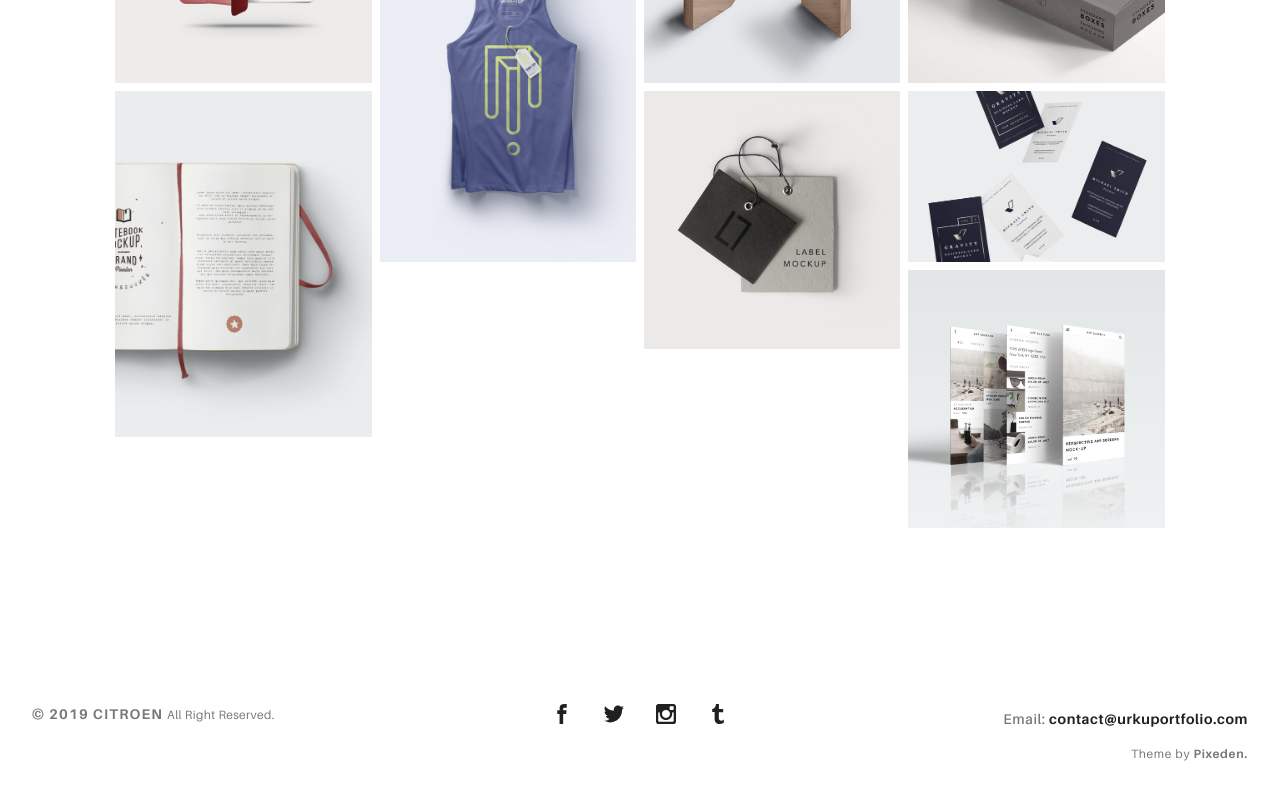
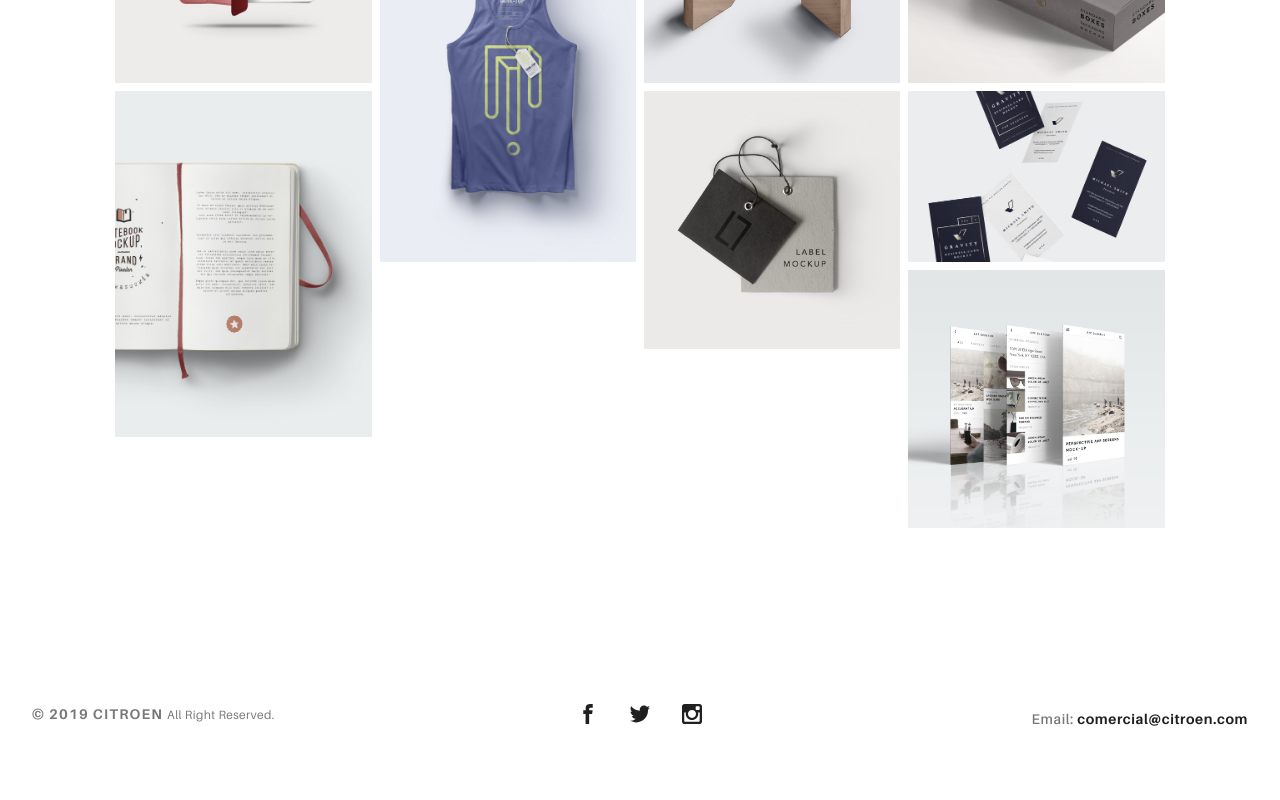
Before and after one commit to pablodiazmolina/portalVehiculosOcasion, an Angular app: page /#/home in a window 1280 px wide. Before the commit this address led to /home#/home. Shown: the part 578-1378 px from the top of the page. After the commit the page ends 1355 px from the top, so only its background shows below. Built offline with nearby package versions, Linux system fonts and the light colour scheme.

Commit message:
Añadidas interfaces

```diff
--- a/src/app/app-routing.module.ts
+++ b/src/app/app-routing.module.ts
@@ -12,7 +12,7 @@ const routes: Routes = [
 ];
 
 @NgModule({
-  imports: [RouterModule.forRoot(routes)],
+  imports: [RouterModule.forRoot(routes, { useHash: true })],
   exports: [RouterModule]
 })
 export class AppRoutingModule { }
--- a/src/app/app.component.ts
+++ b/src/app/app.component.ts
@@ -1,4 +1,5 @@
 import { Component } from '@angular/core';
+import { InfoPaginaService } from './services/info-pagina.service';
 
 @Component({
   selector: 'app-root',
@@ -6,5 +7,5 @@ import { Component } from '@angular/core';
   styleUrls: ['./app.component.styl']
 })
 export class AppComponent {
-  title = 'portalVehiculosOcasion';
+  constructor( public infoPaginaService: InfoPaginaService ) { }
 }
--- a/src/app/app.module.ts
+++ b/src/app/app.module.ts
@@ -8,6 +8,7 @@ import { FooterComponent } from './utilidades/footer/footer.component';
 import { BodyComponent } from './pages/body/body.component';
 import { ContactComponent } from './pages/contact/contact.component';
 import { DetailsComponent } from './pages/details/details.component';
+import { HttpClientModule } from '@angular/common/http';
 
 @NgModule({
   declarations: [
@@ -20,7 +21,8 @@ import { DetailsComponent } from './pages/details/details.component';
   ],
   imports: [
     BrowserModule,
-    AppRoutingModule
+    AppRoutingModule,
+    HttpClientModule
   ],
   providers: [],
   bootstrap: [AppComponent]
--- /dev/null
+++ b/src/app/services/info-pagina.service.ts
@@ -0,0 +1,19 @@
+import { Injectable } from '@angular/core';
+import { HttpClient } from '@angular/common/http';
+import { InfoPagina } from '../interfaces/info-pagina.interface';
+
+@Injectable({
+  providedIn: 'root'
+})
+export class InfoPaginaService {
+  info: InfoPagina = {};
+  cargada = false;
+
+  constructor( private http: HttpClient ) {
+    this.http.get( 'assets/data/data-pagina.json' ).subscribe( (resp: InfoPagina) => {
+      this.cargada = true;
+      this.info = resp;
+      console.log(resp);
+    });
+  }
+}
--- a/src/app/utilidades/footer/footer.component.html
+++ b/src/app/utilidades/footer/footer.component.html
@@ -3,22 +3,30 @@
     <div class="ae-grid__item item-lg-4 au-xs-ta-center au-lg-ta-left">
       <p class="rk-footer__text rk-footer__copy "> <span class="ae-u-bold">© </span><span class="ae-u-bolder">{{anio}} CITROEN </span>All Right Reserved.</p>
     </div>
-    <div class="ae-grid__item item-lg-4 au-xs-ta-center"><a href="#0" class="rk-social-btn ">
+    <div class="ae-grid__item item-lg-4 au-xs-ta-center">
+      <a target="_blank" [href]="infoPagina.info.facebook" class="rk-social-btn ">
         <svg>
           <use xlink:href="assets/img/symbols.svg#icon-facebook"></use>
-        </svg></a><a href="#0" class="rk-social-btn ">
+        </svg>
+      </a>
+      <a target="_blank" [href]="infoPagina.info.twitter" class="rk-social-btn ">
         <svg>
           <use xlink:href="assets/img/symbols.svg#icon-twitter"></use>
-        </svg></a><a href="#0" class="rk-social-btn ">
+        </svg>
+      </a>
+      <a target="_blank" [href]="infoPagina.info.instagram" class="rk-social-btn ">
         <svg>
           <use xlink:href="assets/img/symbols.svg#icon-pinterest"></use>
-        </svg></a><a href="#0" class="rk-social-btn ">
-        <svg>
-          <use xlink:href="assets/img/symbols.svg#icon-tumblr"></use>
-        </svg></a></div>
+        </svg>
+      </a>
+    </div>
     <div class="ae-grid__item item-lg-4 au-xs-ta-center au-lg-ta-right">
-      <p class="rk-footer__text rk-footer__contact "> <span class="ae-u-bold">Email: </span><span class="ae-u-bolder"> <a href="#0" class="rk-dark-color ">contact@urkuportfolio.com </a></span></p>
-      <p class="rk-footer__text rk-footer__by">Theme by <a href="http://pixeden.com" class="ae-u-bolder">Pixeden.</a></p>
+      <p class="rk-footer__text rk-footer__contact ">
+        <span class="ae-u-bold">Email: </span>
+        <span class="ae-u-bolder">
+          <a href="mailTo:{{infoPagina.info.email}}" class="rk-dark-color ">{{infoPagina.info.email}}</a>
+        </span>
+      </p>
     </div>
   </div>
 </footer>
--- a/src/app/utilidades/footer/footer.component.ts
+++ b/src/app/utilidades/footer/footer.component.ts
@@ -1,4 +1,5 @@
 import { Component, OnInit } from '@angular/core';
+import { InfoPaginaService } from '../../services/info-pagina.service';
 
 @Component({
   selector: 'app-footer',
@@ -9,7 +10,7 @@ export class FooterComponent implements OnInit {
 
   anio: number = new Date().getFullYear();
 
-  constructor() { }
+  constructor( public infoPagina: InfoPaginaService ) { }
 
   ngOnInit() {
   }
--- a/src/app/utilidades/header/header.component.html
+++ b/src/app/utilidades/header/header.component.html
@@ -13,7 +13,7 @@
     </svg>
   </label>
   <div class="ae-container-fluid rk-topbar">
-    <h1 class="rk-logo"><a routerLink="">VEHICULOS DE OCASION</a></h1>
+    <h1 class="rk-logo"><a routerLink="">{{infoPagina.info.titulo}}</a></h1>
     <nav class="rk-navigation">
       <ul class="rk-menu">
         <li routerLinkActive="active" class="rk-menu__item"><a routerLink="home" class="rk-menu__link">Home</a>
--- a/src/app/utilidades/header/header.component.ts
+++ b/src/app/utilidades/header/header.component.ts
@@ -1,4 +1,5 @@
 import { Component, OnInit } from '@angular/core';
+import { InfoPaginaService } from '../../services/info-pagina.service';
 
 @Component({
   selector: 'app-header',
@@ -7,7 +8,7 @@ import { Component, OnInit } from '@angular/core';
 })
 export class HeaderComponent implements OnInit {
 
-  constructor() { }
+  constructor( public infoPagina: InfoPaginaService ) { }
 
   ngOnInit() {
   }
--- /dev/null
+++ b/src/assets/data/data-pagina.json
@@ -0,0 +1,11 @@
+{
+    "titulo":"Citroen",
+    "telefono":"600100200",
+    "email":"comercial@citroen.com",
+    "direccion":"C/Antonio Machado",
+    "localidad":"Mairena del Alcor",
+    "provincia":"Sevilla",
+    "facebook": "https://facebook.com",
+    "twitter":"https://twitter.com",
+    "instagram":"https://instagram.com"
+}
```
Also changed, not shown: src/app/interfaces/info-pagina.interface.ts (added, +13 -0 lines), src/styles.styl (line endings or trailing spaces).
